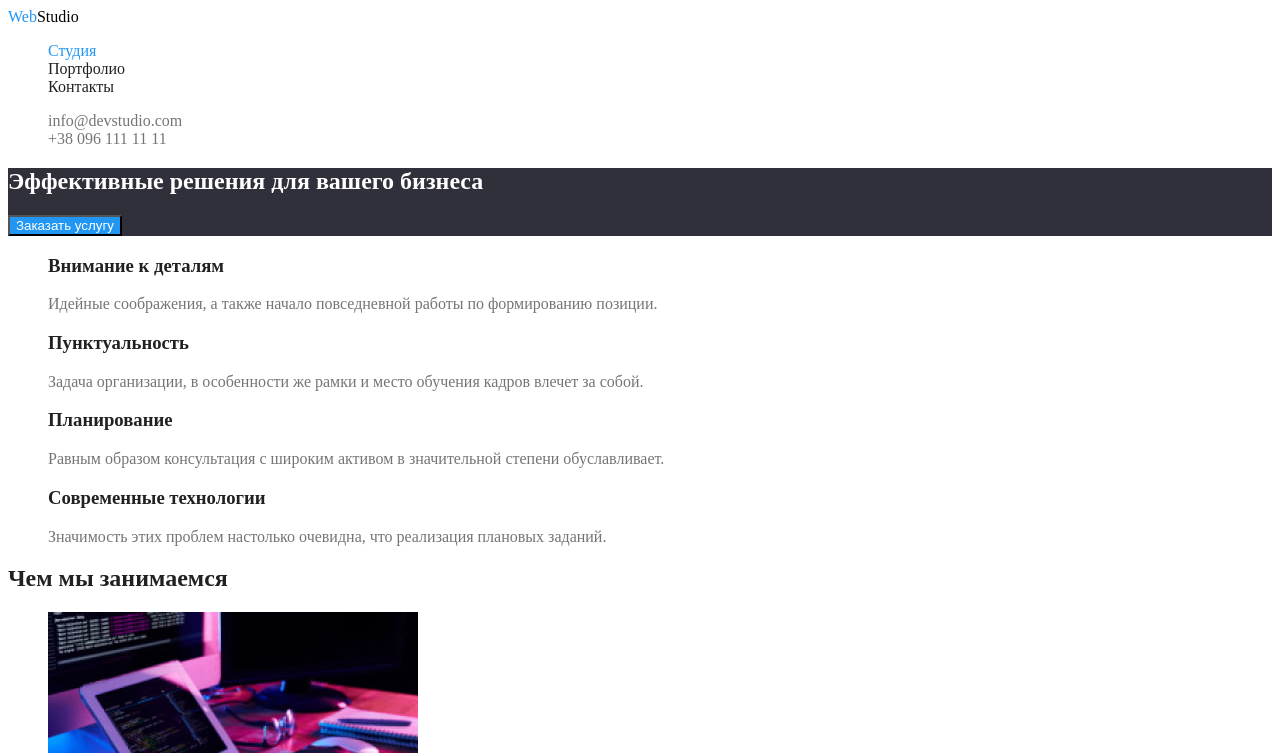
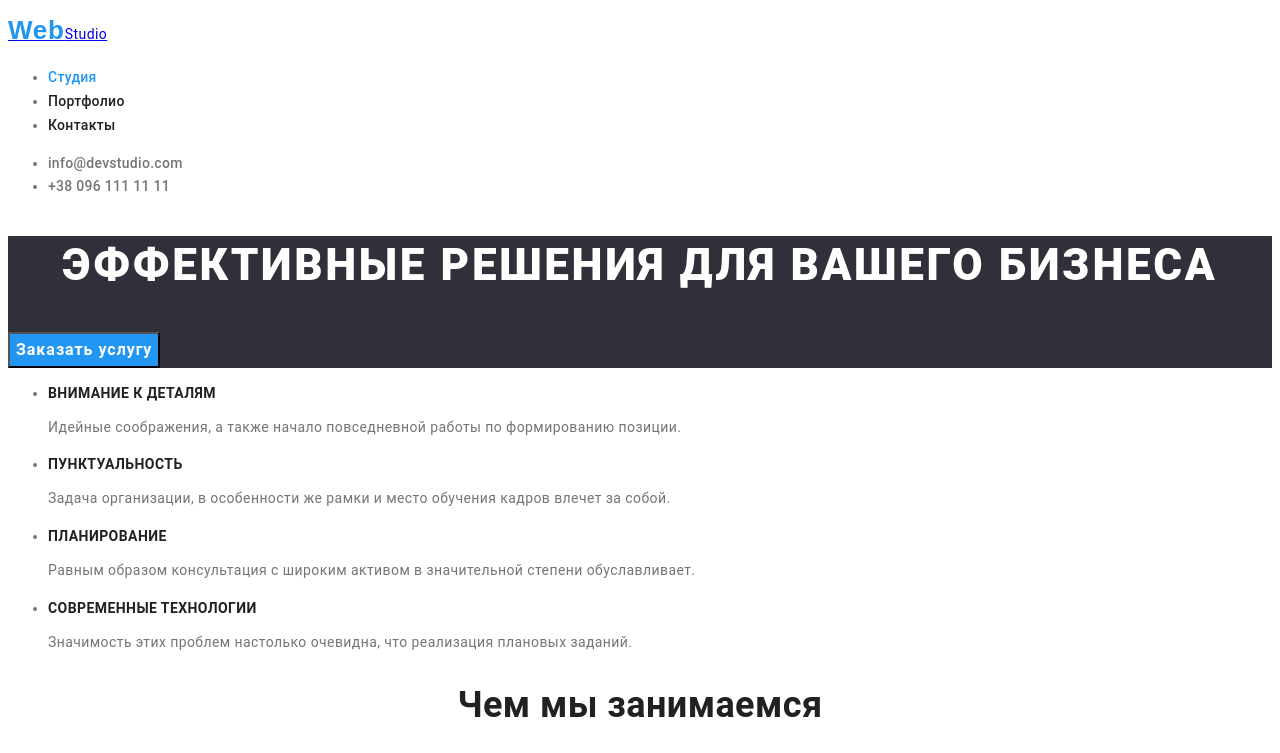
Before and after one commit to DimaYanchuk/goit-markup-hw-02, a plain HTML site: page index.html in a window 1280 px wide. Shown: the top 753 px of the page. Drawn offline with Linux system fonts and the light colour scheme.

Commit message:
Добавляет оформление текста

```diff
--- a/css/styles.css
+++ b/css/styles.css
@@ -4,6 +4,7 @@
 /* Вторичный фон #2F303A */
 /* Третичный фон #f5f4fa */
 /* Основной белый, фон шапки #fff */
+/* Основной черный */
 /* Основной текст #757575 */
 /* Текст заголовков #212121 */
 /* Текст ссылок футера rgba(255, 255, 255, 0.6) */
@@ -16,26 +17,37 @@
   --secondary-background-color: #2f303a;
   --tetriary-background-color: #f5f4fa;
   --primary-white-color: #fff;
+  --primary-black-color: #000;
   --primary-text-color: #757575;
   --title-text-color: #212121;
   --footer-linc-color: rgba(255, 255, 255, 0.6);
   --accent-text-color: #2196f3;
 }
 
-ul {
+body {
+  background-color: var(--primary-white-color);
+  color: var(--primary-text-color);
+
+  font-family: Roboto, sans-serif;
+  font-weight: 400;
+  font-size: 14px;
+  line-height: 1.7;
+  letter-spacing: 0.03em;
+}
+
+.list {
   list-style: none;
 }
 
-a {
-  text-decoration: none;
+.section-title {
+  color: var(--title-text-color);
+
+  font-weight: 700;
+  font-size: 36px;
+  line-height: 1.17;
+  text-align: center;
 }
 
-.page {
-  background-color: var(--primary-white-color);
-  color: var(--primary-text-color);
-}
-
-.section-title,
 .title {
   color: var(--title-text-color);
 }
@@ -46,18 +58,37 @@ a {
   background-color: var(--primary-white-color);
 }
 
-.header-logo {
-  color: #000;
+.logo {
+  color: var(--accent-text-color);
+
+  font-family: Raleway, sans-serif;
+  font-weight: 700;
+  font-size: 26px;
+  line-height: 1, 19;
+  letter-spacing: 0.03em;
+
+  text-decoration: none;
 }
 
-.header-logo > span {
-  color: var(--accent-text-color);
+.logo .black {
+  color: var(--primary-black-color);
+}
+
+.logo .white {
+  color: var(--primary-white-color);
 }
 
 /* Наигация */
 
 .nav-list .link {
   color: var(--title-text-color);
+
+  font-weight: 500;
+  font-size: 14px;
+  line-height: 1.14;
+  letter-spacing: 0.02em;
+
+  text-decoration: none;
 }
 
 .nav-list .link.current {
@@ -73,6 +104,13 @@ a {
 
 .cont-list .link {
   color: var(--primary-text-color);
+
+  font-weight: 500;
+  font-size: 14px;
+  line-height: 1.14;
+  letter-spacing: 0.02em;
+
+  text-decoration: none;
 }
 
 .cont-list .link:hover,
@@ -86,22 +124,23 @@ a {
   background-color: var(--secondary-background-color);
 }
 
-.footer-logo {
-  color: #fff;
-}
-
-.footer-logo > span {
-  color: var(--accent-text-color);
-}
-
 /* Адрес */
 
 .adr-list .link {
   color: var(--footer-linc-color);
+
+  font-style: normal;
+  text-shadow: 0px 4px 4px rgba(0, 0, 0, 0.25);
+
+  text-decoration: none;
 }
 
 .adr-list .link-geo {
   color: var(--primary-white-color);
+
+  text-shadow: none;
+
+  text-decoration: none;
 }
 
 .adr-list .link:hover,
@@ -119,28 +158,40 @@ a {
 
 .hero-title {
   color: var(--primary-white-color);
+
+  font-weight: 900;
+  font-size: 44px;
+  line-height: 1.35;
+  text-align: center;
+  letter-spacing: 0.06em;
+  text-transform: uppercase;
 }
 
 .hero-btn {
   background-color: var(--accent-text-color);
   color: var(--primary-white-color);
+
+  font-family: inherit;
+  font-weight: 700;
+  font-size: 16px;
+  line-height: 30px;
+  text-align: center;
+  letter-spacing: 0.06em;
+
+  display: flex;
+  align-items: center;
+
+  cursor: pointer;
 }
 
 /* Особенности */
 
-.features {
-}
+.feat-list .title {
+  font-size: 14px;
+  font-weight: 700;
+  line-height: 1.14;
 
-.section-title {
-}
-
-.list {
-}
-
-.list-item {
-}
-
-.title {
+  text-transform: uppercase;
 }
 
 /* Виды деятельности */
@@ -151,14 +202,54 @@ a {
   background-color: var(--tetriary-background-color);
 }
 
+.team-list .title {
+  font-weight: 500;
+  font-size: 16px;
+  line-height: 1.19;
+
+  text-align: center;
+}
+
+.team-descr {
+  font-size: 16px;
+  line-height: 1.19;
+
+  text-align: center;
+}
+
 /* Портфолио */
+
+/* Фильтр категорий проектов */
 
 .filter-btn {
   background-color: var(--tetriary-background-color);
   color: var(--title-text-color);
+
+  font-family: inherit;
+  font-weight: 500;
+  font-size: 16px;
+  line-height: 1.62;
+  text-align: center;
+  letter-spacing: 0.03em;
+
+  cursor: pointer;
 }
 
-.filter-btn:hover {
+.filter-btn:hover,
+.filter-btn:focus {
   background-color: var(--accent-text-color);
   color: var(--primary-white-color);
 }
+
+/* Примеры проектов */
+.projects-title {
+  font-weight: 700;
+  font-size: 18px;
+  line-height: 2;
+  letter-spacing: 0.06em;
+}
+
+.projects-descr {
+  font-size: 16px;
+  line-height: 1.9px;
+}
```
